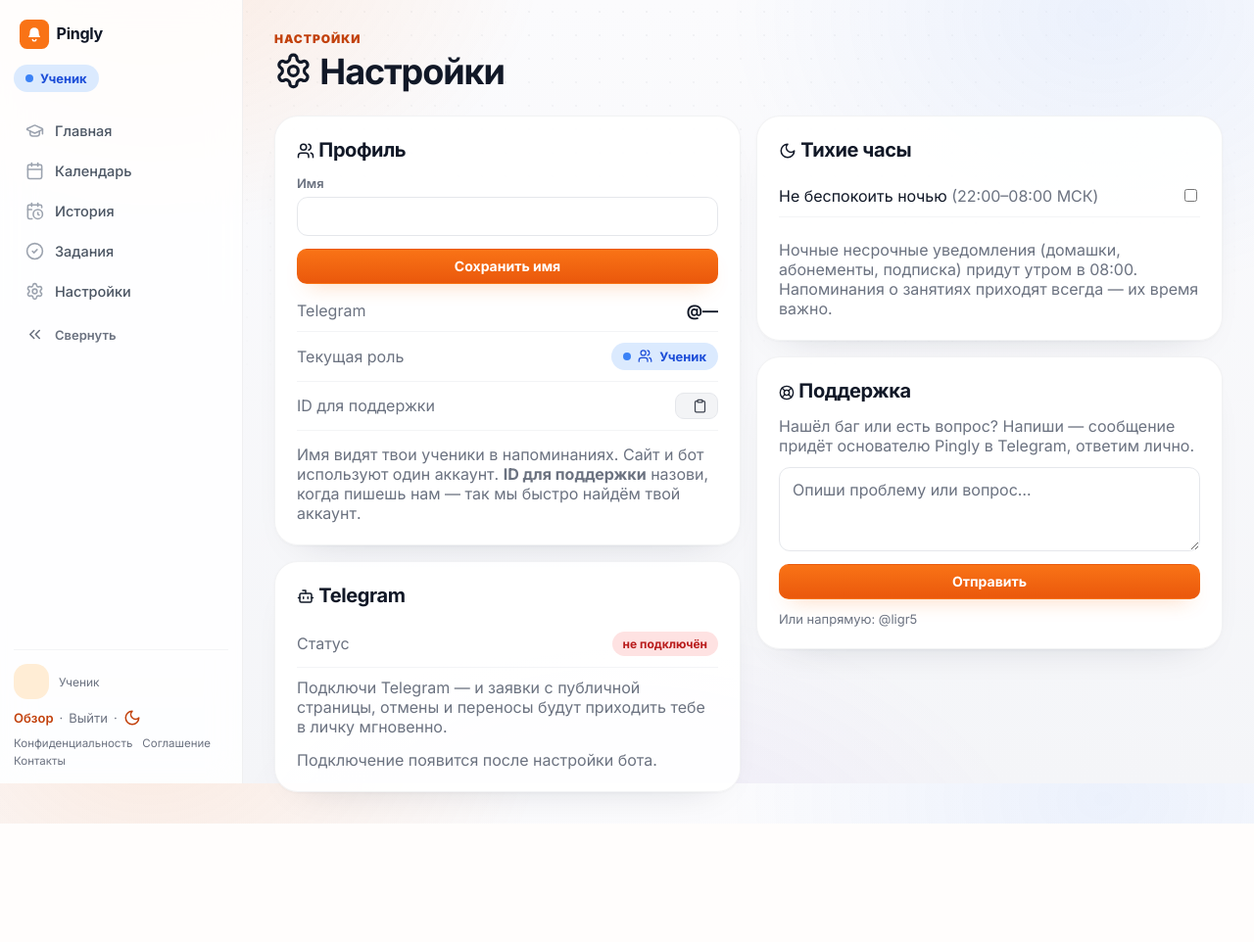
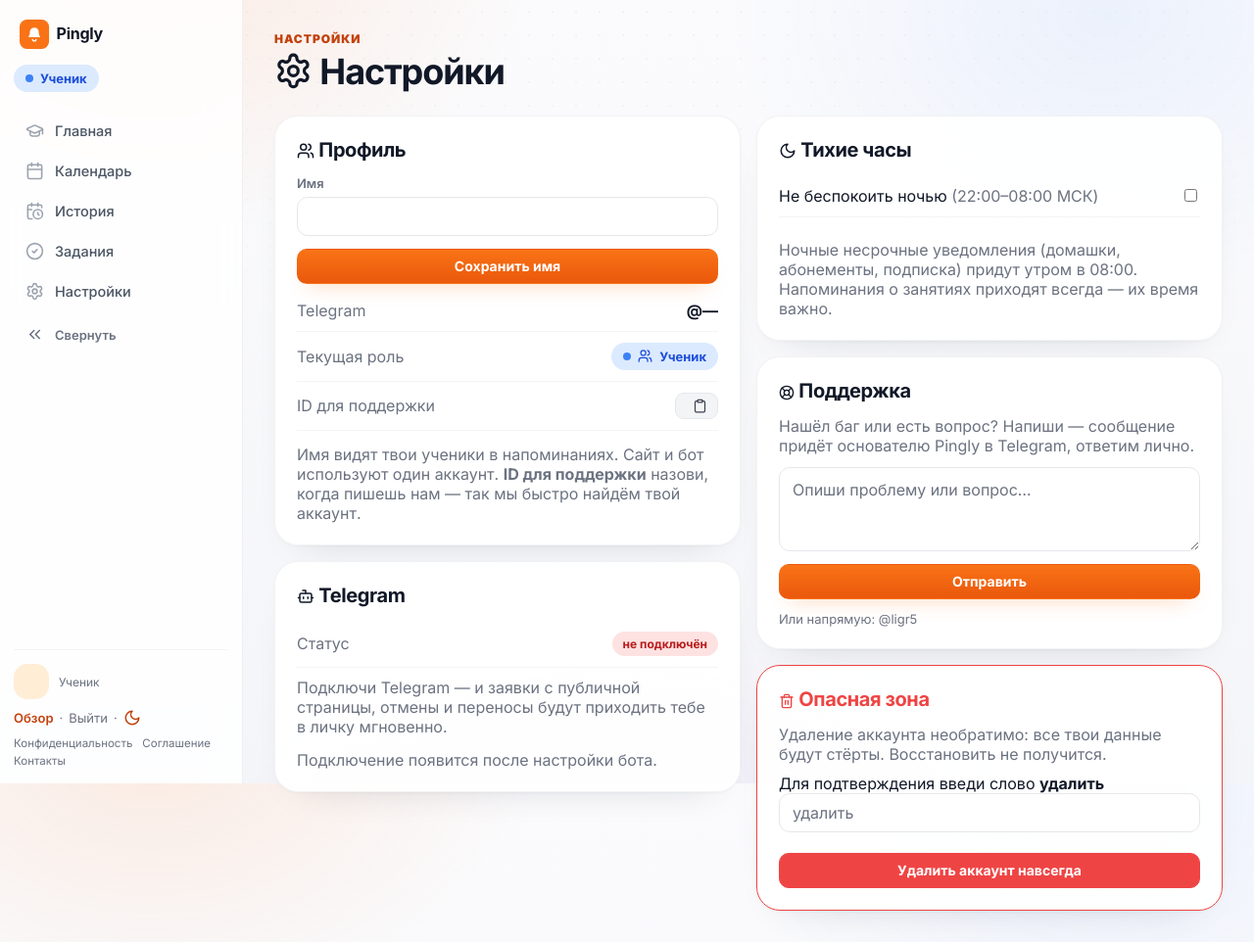
Before and after one commit to artemtit/Pingly, a FastAPI app: template web/templates/settings.html in a window 1280 px wide. Shown: the whole page at 98% size. Before the commit the page ends 841 px from the top, so only its background shows below. Run offline with FastAPI, Linux system fonts and the light colour scheme; the template is opened without the code that fills it, so the values that code supplies are empty.

Commit message:
F12: самоудаление аккаунта + выгрузка данных (152-ФЗ)
Co-Authored-By: Claude Opus 4.8 <noreply@anthropic.com>

```diff
--- a/application/services/accounts.py
+++ b/application/services/accounts.py
@@ -79,3 +79,8 @@ class AccountService:
     async def set_quiet_hours(self, user_id: str, enabled: bool) -> None:
         """F10: toggle night-time quiet hours (22:00–08:00 MSK) for this user."""
         await self.repo.set_notify_quiet_hours(user_id, enabled)
+
+    async def delete_account(self, user_id: str) -> None:
+        """F12: erase a plain (non-tutor) account. Tutor accounts go through
+        StudentService.delete_tutor_account, which also tears down their students."""
+        await self.repo.delete_user(user_id)
--- a/web/app.py
+++ b/web/app.py
@@ -1657,6 +1657,42 @@ def register_routes(app: FastAPI) -> None:  # noqa: C901 - route table
         base = "/tutor/settings" if user["role"] == "tutor" else "/student/settings"
         return RedirectResponse(f"{base}?saved=notifications", status_code=303)
 
+    @app.get("/tutor/data.json")
+    async def tutor_data_export(user: dict = Depends(current_user)) -> Response:
+        # F12: 152-ФЗ data portability — a full machine-readable dump of the
+        # tutor's own data (account, students, lessons, homework, finance).
+        _require(user, "tutor")
+        import json
+        data = {
+            "exported_at": datetime.now(timezone.utc).isoformat(),
+            "account": {k: user.get(k) for k in ("id", "full_name", "email", "tg_id", "tg_username", "role", "created_at")},
+            "students": await services.students.list_students_by_user(user["id"]),
+            "lessons": await services.lessons.list_tutor_calendar(user["id"]),
+            "homework": await services.homework.list_for_tutor(user["id"]),
+            "finance": await services.lessons.finance_overview(user["id"]),
+        }
+        body = json.dumps(data, ensure_ascii=False, indent=2, default=str)
+        return Response(
+            content=body, media_type="application/json; charset=utf-8",
+            headers={"Content-Disposition": 'attachment; filename="pingly-data.json"'},
+        )
+
+    @app.post("/account/delete")
+    async def delete_account(confirm: str = Form(default=""), user: dict = Depends(current_user)) -> Response:
+        # F12: irreversible self-service deletion. Require typing "удалить" so it
+        # can't happen by a stray click. Tutors also lose all their students' data.
+        base = "/tutor/settings" if user["role"] == "tutor" else "/student/settings"
+        if confirm.strip().lower() != "удалить":
+            from urllib.parse import quote
+            return RedirectResponse(f"{base}?error={quote('Для удаления введите слово «удалить»')}", status_code=303)
+        if user["role"] == "tutor":
+            await services.students.delete_tutor_account(user["id"])
+        else:
+            await services.accounts.delete_account(user["id"])
+        response = RedirectResponse("/?deleted=1", status_code=303)
+        response.delete_cookie("pingly_session")
+        return response
+
     @app.get("/student/settings", response_class=HTMLResponse)
     async def student_settings(request: Request, saved: str | None = None, error: str | None = None, user: dict = Depends(current_user)) -> Response:
         _require(user, "student")
--- a/web/templates/settings.html
+++ b/web/templates/settings.html
@@ -219,6 +219,20 @@
     <p class="muted" style="margin-top:12px;font-size:13px;">Или напрямую: <a href="https://t.me/{{ support_username }}" target="_blank" rel="noopener">@{{ support_username }}</a></p>
     {% endif %}
   </div>
+
+  <div class="card" style="border-color: var(--color-error);">
+    <h2 style="color: var(--color-error);">{{ ui.icon('trash', 16) }} Опасная зона</h2>
+    {% if user.role == 'tutor' %}
+    <p class="muted" style="margin-bottom:10px;">Скачай копию всех своих данных (аккаунт, ученики, занятия, ДЗ, финансы) одним файлом.</p>
+    <a class="btn btn-secondary btn-sm" href="/tutor/data.json" style="margin-bottom:18px;">{{ ui.icon('save', 15) }} Скачать мои данные (JSON)</a>
+    {% endif %}
+    <p class="muted" style="margin:0 0 10px;">Удаление аккаунта необратимо: {% if user.role == 'tutor' %}вместе с ним удаляются все твои ученики, занятия, домашки и история.{% else %}все твои данные будут стёрты.{% endif %} Восстановить не получится.</p>
+    <form method="post" action="/account/delete" class="form" onsubmit="return confirm('Точно удалить аккаунт? Это необратимо.')">
+      <label>Для подтверждения введи слово <strong>удалить</strong>
+        <input class="input" name="confirm" autocomplete="off" placeholder="удалить" required></label>
+      <button class="btn btn-sm" type="submit" style="background: var(--color-error); color:#fff; border-color: var(--color-error); margin-top:8px;">Удалить аккаунт навсегда</button>
+    </form>
+  </div>
 </section>
 
 <script>
```
Also changed, not shown: BACKLOG.md (+1 -1 lines), application/services/students.py (+14 -0 lines).
